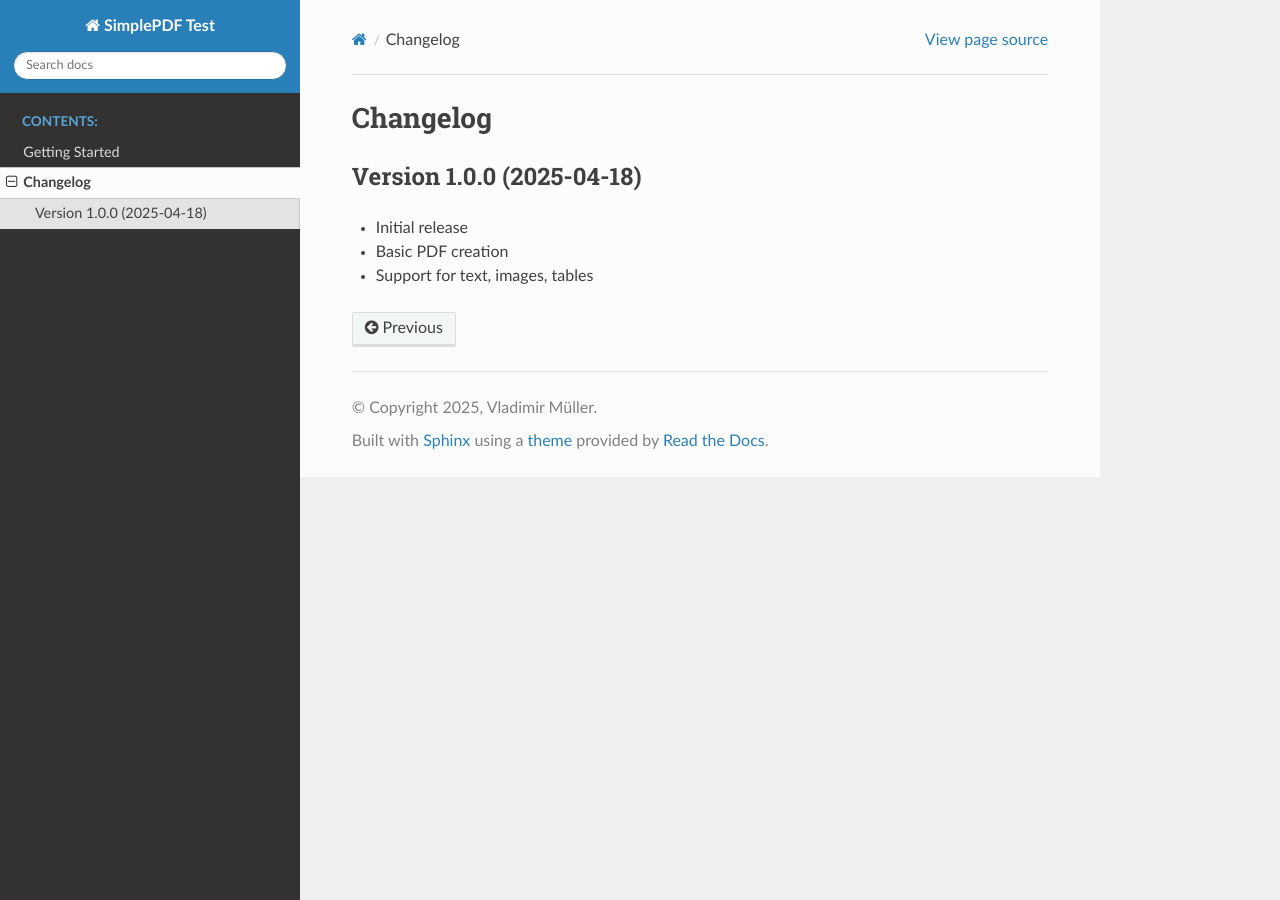
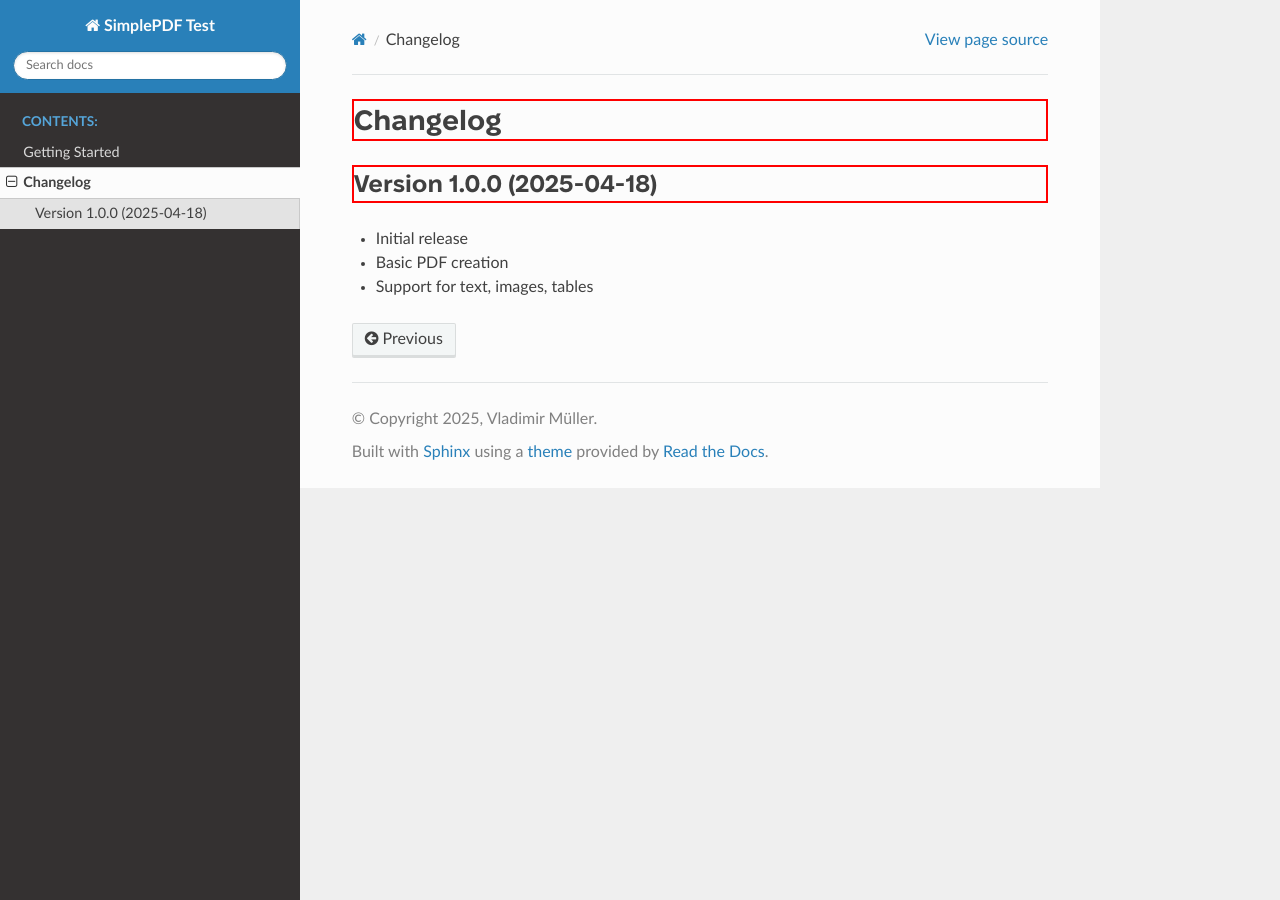
Before and after one commit to vladmueller/lab, a Sphinx documentation site: the page built from sphinx-simplepdf/source/changelog.rst, in a window 1280 px wide. Built offline with Sphinx 7.4.7 and the Read the Docs theme 3.1.0, drawn with Linux system fonts in a browser that asks for light colours.

Commit message:
sphinx-simplepdf: 💄 Select h1, h2 headings and use Fixel Bold font

```diff
--- a/sphinx-simplepdf/source/_static/custom.css
+++ b/sphinx-simplepdf/source/_static/custom.css
@@ -1,61 +1,12 @@
 /* custom */
-@font-face {
-  font-family: Work Sans Bold;
-  font-weight: bold;
-  src: url(fonts/FixelDisplay-Bold.otf); }
 
 @font-face {
-  font-family: Work Sans Bold;
-  font-weight: 400;
-  src: url(fonts/FixelDisplay-Bold.otf); }
+  font-family: Fixel Bold;
+  font-weight: bold;
+  src: url(fonts/FixelDisplay-Bold.otf);
+}
 
-@font-face {
-  font-family: Work Sans;
-  font-weight: 400;
-  src: url(fonts/FixelDisplay-Bold.otf); }
-
-@font-face {
-  font-family: Fira Sans;
-  font-weight: 400;
-  src: url(fonts/FixelDisplay-Bold.otf); }
-
-@font-face {
-  font-family: Fira Sans;
-  font-style: italic;
-  font-weight: 400;
-  src: url(fonts/FixelDisplay-Bold.otf); }
-
-@font-face {
-  font-family: Fira Sans;
-  font-weight: 300;
-  src: url(fonts/FixelDisplay-Bold.otf); }
-
-@font-face {
-  font-family: Fira Sans;
-  font-style: italic;
-  font-weight: 300;
-  src: url(fonts/FixelDisplay-Bold.otf); }
-
-@font-face {
-  font-family: Fira Sans;
-  font-weight: bold;
-  src: url(fonts/FixelDisplay-Bold.otf); }
-
-@font-face {
-  font-family: fontawesome-webfont;
-  src: url("fonts/fa-solid-900.eot");
-  src: url("fonts/fa-solid-900.eot?#iefix") format("embedded-opentype"), url("fonts/fa-solid-900.ttf") format("truetype"), url("fonts/fa-solid-900.svg#fontawesome-webfont") format("svg"); }
-
-@font-face {
-  font-family: monospace;
-  src: url(fonts/FiraMono-Regular.ttf); }
-
-@font-face {
-  font-family: monospace;
-  font-weight: 400;
-  src: url(fonts/FiraMono-Medium.ttf); }
-
-@font-face {
-  font-family: monospace;
-  font-weight: bold;
-  src: url(fonts/FiraMono-Bold.ttf); }
+h1, h2 {
+ 	font-family: Fixel Bold;
+ 	border: 2px solid red;
+ }
```
